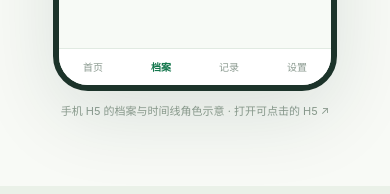
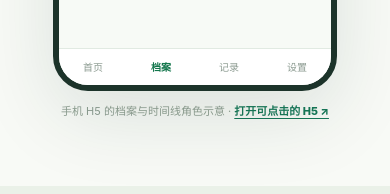
Before and after one commit to ymg-glitch/petmirror-ar, a plain HTML site: page docs/index.html in a window 390 px wide. Shown: the part 2987-3181 px from the top of the page. Drawn offline with Linux system fonts and the light colour scheme.

Commit message:
Link online mobile H5 demo: docs/styles.css

```diff
--- a/docs/styles.css
+++ b/docs/styles.css
@@ -792,3 +792,4 @@ html,body{max-width:100%;overflow-x:hidden}
 .hero-visual{max-width:430px}
 .hero-lead,.hero-note{max-width:400px;overflow-wrap:anywhere}
 }
+.phone-caption a{color:#167858;font-weight:800;text-decoration:underline;text-underline-offset:3px}
```
